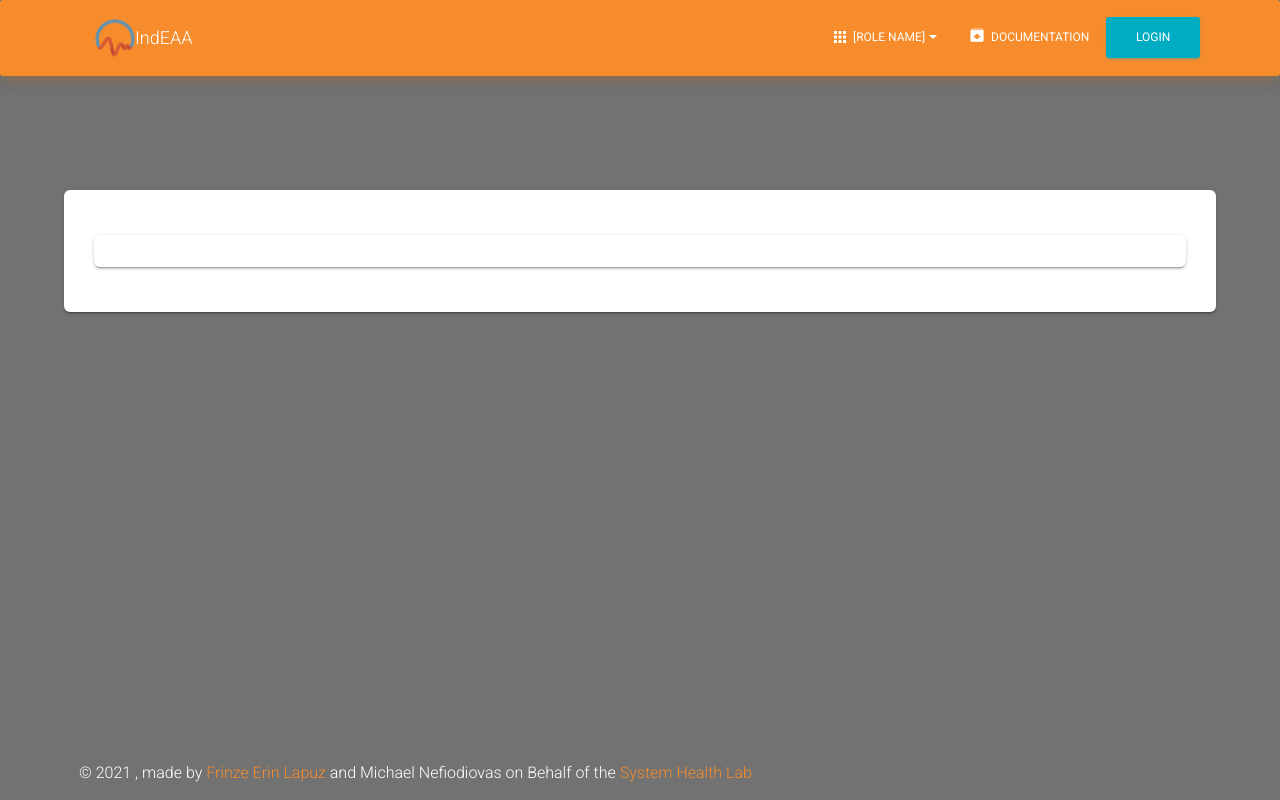
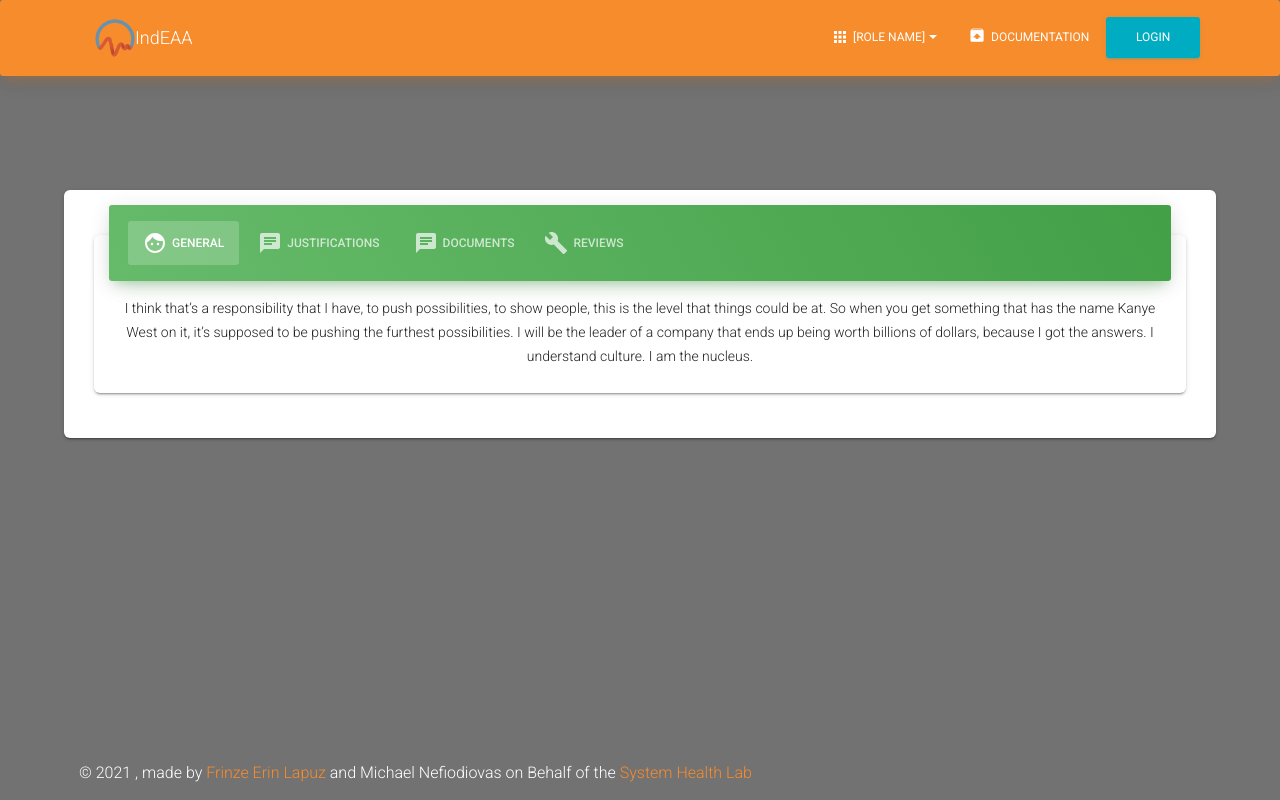
Before and after one commit to uwasystemhealth/IndEAA, a Next.js app in the folder client/: page /coordinator/1231 in a window 1280 px wide. Built offline with nearby package versions, Linux system fonts and the light colour scheme.

Commit message:
ADDED navigation tabs for evaluation page

```diff
--- a/client/components/Coordinator/EvaluationOverview/GeneralPage.js
+++ b/client/components/Coordinator/EvaluationOverview/GeneralPage.js
@@ -1,20 +1,76 @@
 // CORE COMPONENTS
-import Card from "components/MaterialKit/Card/Card.js";
-import CardBody from "components/MaterialKit/Card/CardBody.js";
-import CardHeader from "components/MaterialKit/Card/CardHeader.js";
+import CustomTabs from "components/MaterialKit/CustomTabs/CustomTabs.js";
+import Face from "@material-ui/icons/Face";
+import Chat from "@material-ui/icons/Chat";
+import Build from "@material-ui/icons/Build";
 
 // Styles
 import styles from "assets/jss/nextjs-material-kit/pages/landingPage.js";
 import { makeStyles } from "@material-ui/core/styles";
-const useStyles = makeStyles(styles);
+const customStyles = {
+  textCenter: {
+    textAlign: "center",
+  },
+};
+const useStyles = makeStyles({ ...styles, ...customStyles });
 
 const GeneralPage = ({ courseID }) => {
   const classes = useStyles();
   return (
-    <Card>
-      <CardHeader></CardHeader>
-      <CardBody></CardBody>
-    </Card>
+    <CustomTabs
+      headerColor="success"
+      tabs={[
+        {
+          tabName: "General",
+          tabIcon: Face,
+          tabContent: (
+            <p className={classes.textCenter}>
+              I think that’s a responsibility that I have, to push
+              possibilities, to show people, this is the level that things could
+              be at. So when you get something that has the name Kanye West on
+              it, it’s supposed to be pushing the furthest possibilities. I will
+              be the leader of a company that ends up being worth billions of
+              dollars, because I got the answers. I understand culture. I am the
+              nucleus.
+            </p>
+          ),
+        },
+        {
+          tabName: "Justifications",
+          tabIcon: Chat,
+          tabContent: (
+            <p className={classes.textCenter}>
+              I think that’s a responsibility that I have, to push
+              possibilities, to show people, this is the level that things could
+              be at. I will be the leader of a company that ends up being worth
+              billions of dollars, because I got the answers. I understand
+              culture. I am the nucleus. I think that’s a responsibility that I
+              have, to push possibilities, to show people, this is the level
+              that things could be at.
+            </p>
+          ),
+        },
+        {
+          tabName: "Documents",
+          tabIcon: Chat,
+          tabContent: (
+            <p className={classes.textCenter}>
+              think that’s a responsibility that I have, to push possibilities,
+              to show people, this is the level that things could be at. So when
+              you get something that has the name Kanye West on it, it’s
+              supposed to be pushing the furthest possibilities. I will be the
+              leader of a company that ends up being worth billions of dollars,
+              because I got the answers. I understand culture. I am the nucleus.
+            </p>
+          ),
+        },
+        {
+          tabName: "Reviews",
+          tabIcon: Build,
+          tabContent: <p className={classes.textCenter}> yeeettt</p>,
+        },
+      ]}
+    />
   );
 };
 
```
